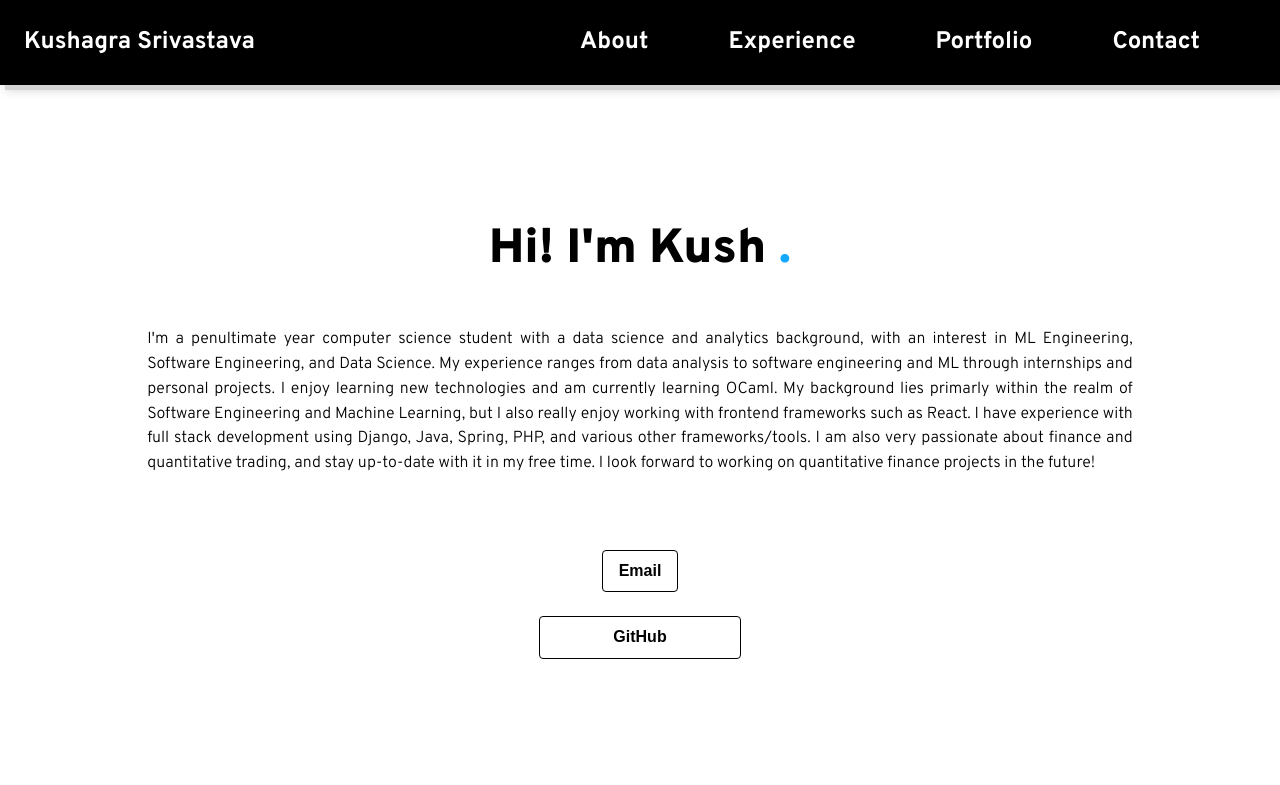
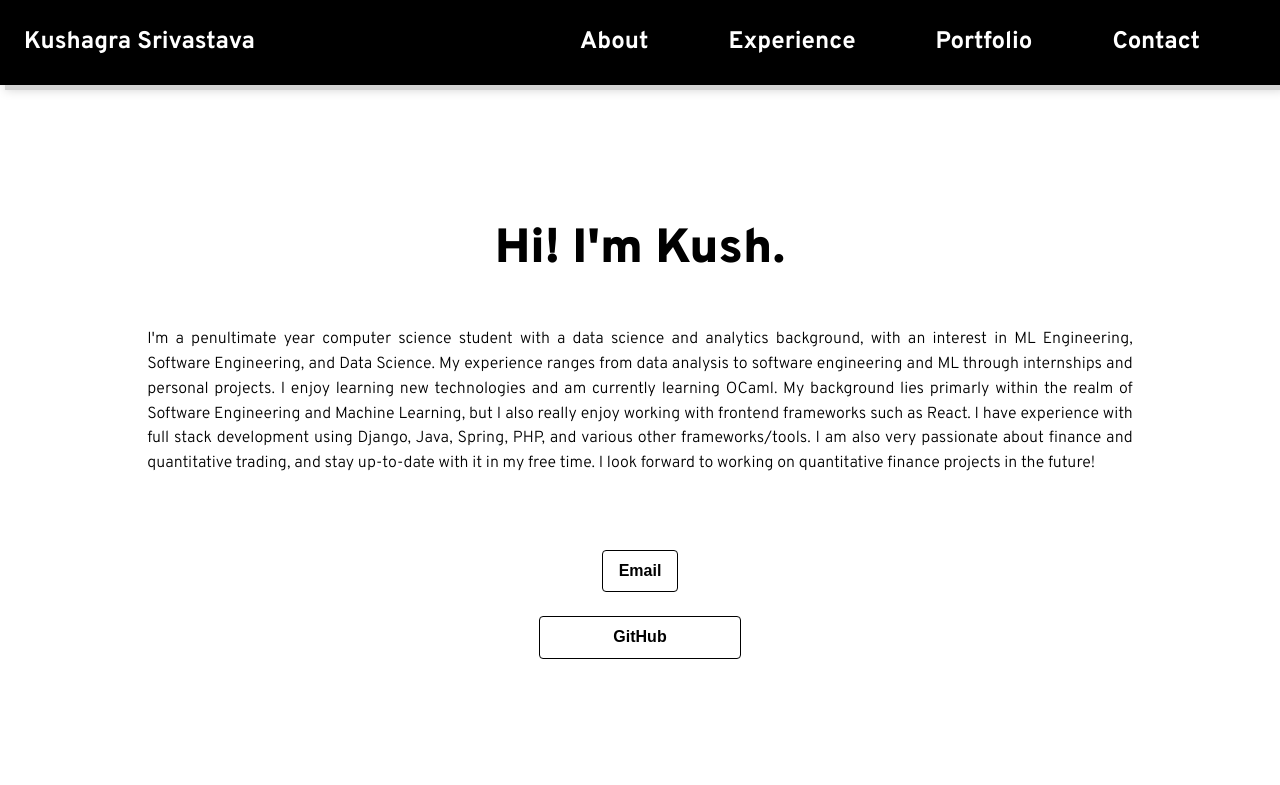
Before and after one commit to KS0107/ks0107.github.io, a website built with Parcel: page index.html in a window 1280 px wide. Shown: the top 785 px of the page. Built offline with nearby package versions, Linux system fonts and the light colour scheme; a web font is replaced by a local one.

Commit message:
Format edit

```diff
--- a/index.html
+++ b/index.html
@@ -95,8 +95,7 @@
           <div id="Intro" class="home-hero">
             <div class="home-hero-text-container">
               <h1 class="home-heading2">
-                <span class="Section-Heading">Hi! I'm Kush</span>
-                <span class="home-text03">.</span>
+                <span class="Section-Heading">Hi! I'm Kush.</span>
               </h1>
               <span class="home-text04">
                 <span>
```
